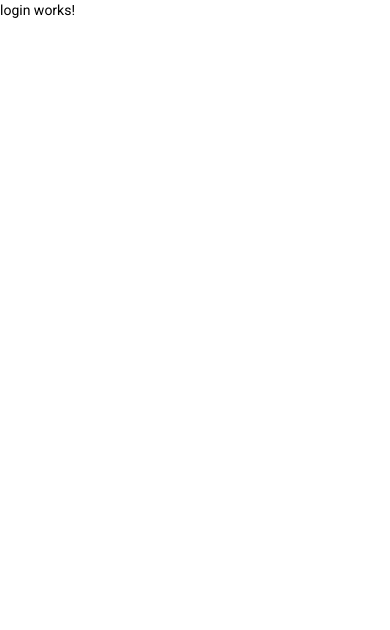
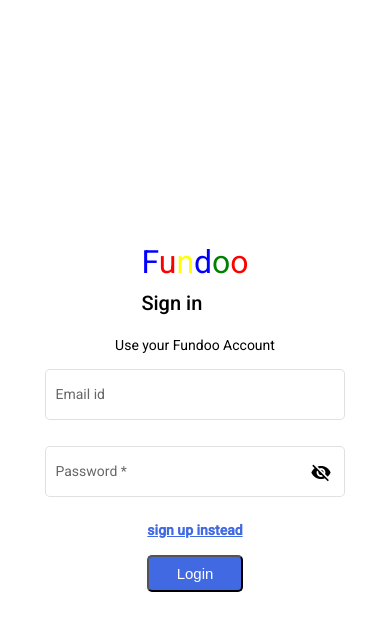
Before and after one commit to poojasri6799/FundooNotes_UI, an Angular app: page /login in a window 390 px wide. Shown: the top 630 px of the page. Built offline with nearby package versions, Linux system fonts and the light colour scheme.

Commit message:
Added:Code to add responsive login UI

```diff
--- a/src/app/components/login/login.component.html
+++ b/src/app/components/login/login.component.html
@@ -1 +1,35 @@
-<p>login works!</p>
+<body fxLayout="row" fxLayoutAlign="center center">
+  <div class="container" fxLayout="column" fxLayoutAlign="center center">
+    <div class="header" fxLayout="column">
+      <div class="fundoo">
+        <span class="f">F</span>
+        <span class="u">u</span>
+        <span class="n">n</span>
+        <span class="d">d</span>
+        <span class="o">o</span>
+        <span class="O">o</span>
+      </div>
+      <h2 class="sub-header">Sign in</h2>
+    </div>
+    <div>Use your Fundoo Account</div>
+    <div>
+      <mat-form-field class="mail" appearance="outline">
+        <mat-label>Email id</mat-label>
+        <input matInput placeholder="Email" />
+      </mat-form-field>
+    </div>
+    <div>
+      <mat-form-field class="password" appearance="outline">
+        <mat-label>Password</mat-label>
+        <input matInput [type]="hide ? 'password' : 'text'" required />
+        <mat-icon mat-icon-button matSuffix (click)="hide = !hide"
+          >{{ hide ? "visibility_off" : "visibility" }}
+        </mat-icon>
+      </mat-form-field>
+    </div>
+    <div class="inputfields1">
+      <a class="sign" href="../registration/registration.component.html" type="text">sign up instead</a>
+      <button class="next">Login</button>
+    </div>
+  </div>
+</body>
--- a/src/app/components/login/login.component.scss
+++ b/src/app/components/login/login.component.scss
@@ -0,0 +1,81 @@
+.container {
+  border: 1px solid rgb(206, 201, 201);
+  border-radius: 10px;
+  padding: 25px 30px 25px 30px;
+}
+
+.f,
+.d {
+  color: blue;
+}
+.u,
+.O {
+  color: red;
+}
+.n {
+  color: yellow;
+}
+
+.o {
+  color: green;
+}
+
+.fundoo {
+  font-size: xx-large;
+}
+
+.sub-header {
+  margin-top: 15px;
+}
+
+// .child{
+//     display: flex;
+//     text-align: left;
+//     justify-self: start;
+//     margin-bottom: 5px;
+// }
+
+.mail {
+  margin-top: 10px;
+  width: 400px;
+}
+
+.password {
+  width: 400px;
+}
+
+.sign {
+  color: royalblue;
+  margin-right: 255px;
+  font-weight: bold;
+}
+
+.next {
+  background-color: royalblue;
+  color: white;
+  border-radius: 5px;
+  padding: 8px 5px 8px 5px;
+  font-size: 15px;
+}
+
+@media screen and (max-width: 500px) {
+  .mail {
+    width: 300px;
+  }
+  .password {
+    width: 300px;
+  }
+  .container {
+    border: none;
+  }
+
+  .sign {
+    margin-right: 0px;
+    margin-bottom: 15px;
+  }
+
+  .inputfields1{
+      display: flex;
+      flex-direction: column;
+  }
+}
--- a/src/app/components/login/login.component.ts
+++ b/src/app/components/login/login.component.ts
@@ -11,5 +11,6 @@ export class LoginComponent implements OnInit {
 
   ngOnInit(): void {
   }
+  hide = true;
 
 }
--- a/src/app/components/registration/registration.component.html
+++ b/src/app/components/registration/registration.component.html
@@ -39,16 +39,13 @@
           </mat-form-field>
         </div>
       </div>
-      <div class="inputfields">
-        <div>
+      <div>
           <mat-form-field class="mail" appearance="outline">
             <mat-label>Email id</mat-label>
             <input matInput placeholder="Email" />
           </mat-form-field>
-        </div>
       </div>
       <div
-        class="inputfields"
         fxLayout="row"
         fxLayoutAlign="space-evenly center"
         fxLayout.xs="column"
@@ -56,7 +53,6 @@
         <div class="mr">
           <mat-form-field class="password" appearance="outline">
             <mat-label>Password</mat-label>
-
             <input matInput [type]="hide ? 'password' : 'text'" required />
             <mat-icon mat-icon-button matSuffix (click)="hide = !hide"
               >{{ hide ? "visibility_off" : "visibility" }}
```
